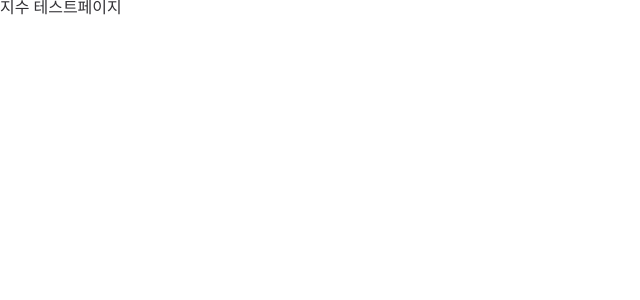
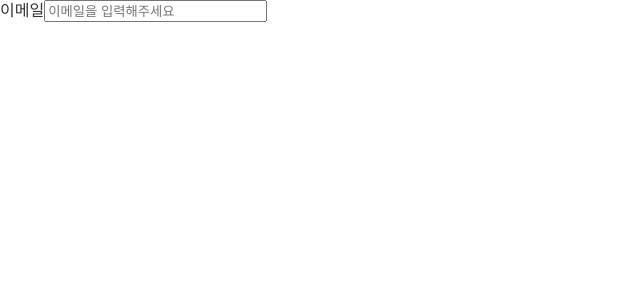
Before and after one commit to sprint-part3-team11/taskify, a Next.js app: page /js in a window 1280 px wide. Shown: the top 300 px of the page, without its empty margins (0-640 px from the left). Built offline with nearby package versions, Linux system fonts and the light colour scheme.

Commit message:
feat: 라벨드 인풋 기본 UI 구현

```diff
--- /dev/null
+++ b/src/components/common/InputField.tsx
@@ -0,0 +1,16 @@
+interface InputFieldProps {
+  name: string;
+  type: string;
+  sentence: string;
+}
+
+function InputField({ name, type, sentence }: InputFieldProps) {
+  return (
+    <>
+      <label htmlFor="input">{name}</label>
+      <input type={type} id="input" placeholder={sentence} />
+    </>
+  );
+}
+
+export default InputField;
--- a/src/pages/js.tsx
+++ b/src/pages/js.tsx
@@ -1,5 +1,15 @@
+import InputField from '@/components/common/InputField';
+
 function js() {
-  return <div>지수 테스트페이지</div>;
+  return (
+    <div>
+      <InputField
+        name={'이메일'}
+        type={'email'}
+        sentence={'이메일을 입력해주세요'}
+      />
+    </div>
+  );
 }
 
 export default js;
```
Also changed, not shown: src/components/common/input.tsx (deleted).
